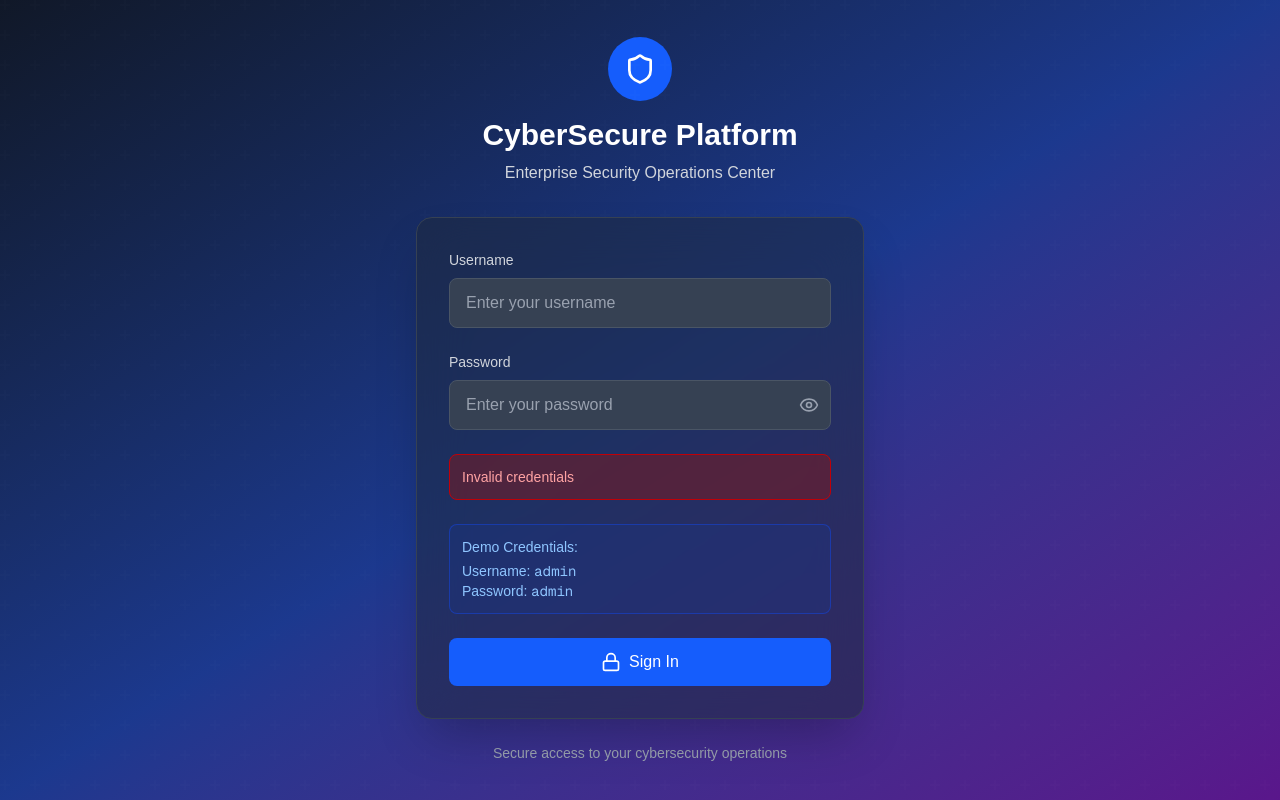
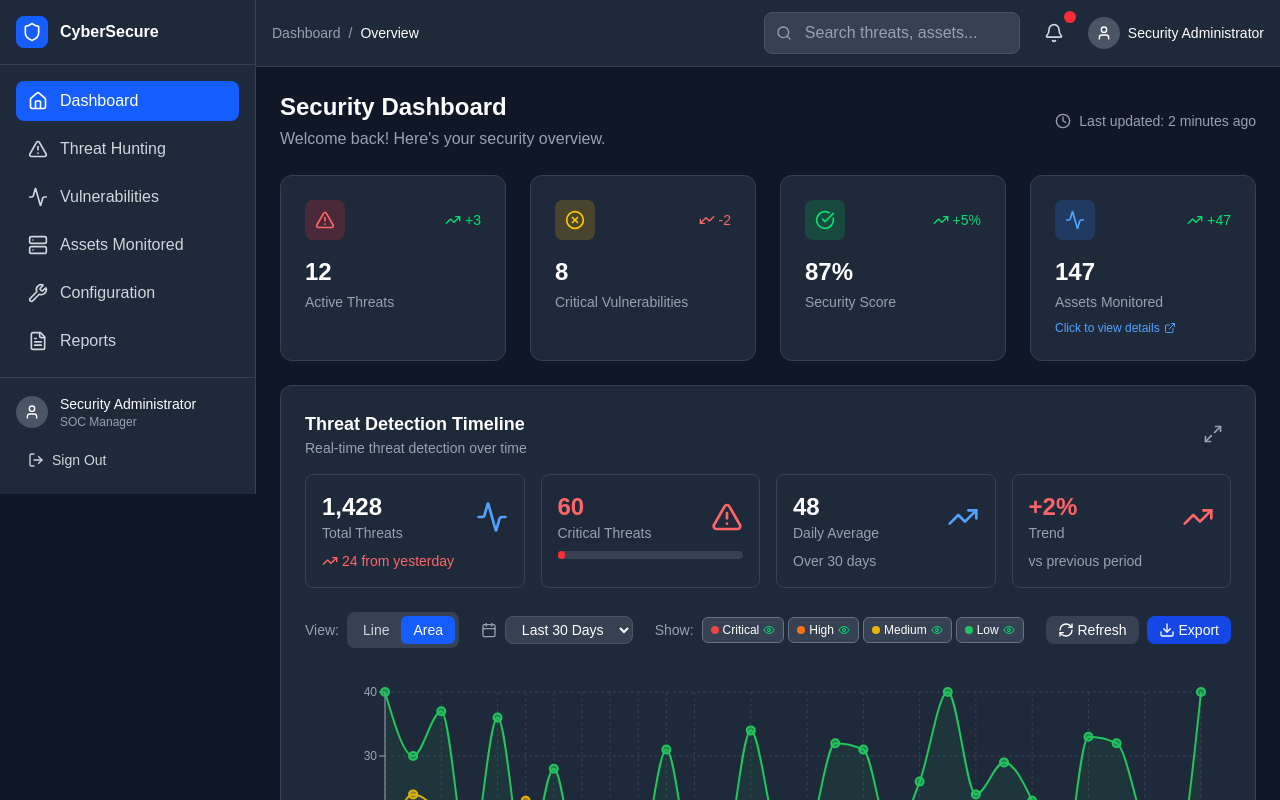
Before and after one commit to CapStone-Team-07/capstone, a Next.js app: page / in a window 1280 px wide. Both pictures are taken after a click on the button "Sign In". Shown: the top 800 px of the page. Built offline with nearby package versions, Linux system fonts and the light colour scheme.

Commit message:
Added Assets Monitoredas new page

```diff
--- a/app/page.jsx
+++ b/app/page.jsx
@@ -1,4 +1,4 @@
-// New Try Integrating ThreatHunting
+// Updated page.jsx with Assets Monitored Navigation
 "use client"
 import React, { useState, createContext, useContext, useEffect } from 'react';
 import {
@@ -53,6 +53,7 @@ import AlertDistribution from '@hooks/components/charts/AlertDistribution';
 import ThreatHunting from '@hooks/components/dashboard/ThreatHunting';
 import Configuration from '@hooks/components/dashboard/Configuration';
 import Vulnerabilities from '@hooks/components/dashboard/Vulnerabilities';
+import AssetsMonitored from '@hooks/components/charts/AssetsMonitored';
 
 // Mock data generation functions
 const randomBetween = (min, max) => Math.floor(Math.random() * (max - min + 1)) + min;
@@ -94,56 +95,6 @@ const generateAlertDistribution = () => {
     value: Math.round((item.count / total) * 100)
   }));
 };
-
-// Generate threat hunting data | Fetching from db.json
-// const generateThreatHuntingData = () => {
-//   const severities = ['Critical', 'High', 'Medium', 'Low'];
-//   const categories = ['Malware', 'Phishing', 'Brute Force', 'Data Exfiltration', 'Insider Threat', 'Advanced Persistent Threat', 'Ransomware', 'DDoS'];
-//   const statuses = ['Active', 'Investigating', 'Contained', 'Resolved', 'False Positive'];
-//   const sources = ['Firewall', 'IDS/IPS', 'Endpoint Detection', 'Email Security', 'Network Monitor', 'SIEM', 'Threat Intel'];
-//   const countries = ['United States', 'China', 'Russia', 'Germany', 'United Kingdom', 'France', 'India', 'Brazil'];
-//   const attackTypes = ['SQL Injection', 'Cross-Site Scripting', 'Buffer Overflow', 'Man-in-the-Middle', 'Zero-Day Exploit', 'Social Engineering'];
-
-//   const threats = [];
-//   for (let i = 0; i < 150; i++) {
-//     const severity = severities[Math.floor(Math.random() * severities.length)];
-//     const category = categories[Math.floor(Math.random() * categories.length)];
-//     const status = statuses[Math.floor(Math.random() * statuses.length)];
-//     const source = sources[Math.floor(Math.random() * sources.length)];
-//     const country = countries[Math.floor(Math.random() * countries.length)];
-//     const attackType = attackTypes[Math.floor(Math.random() * attackTypes.length)];
-
-//     const baseTime = Date.now() - (Math.random() * 7 * 24 * 60 * 60 * 1000);
-//     const riskScore = Math.floor(Math.random() * 100) + 1;
-
-//     threats.push({
-//       id: `THR-${String(i + 1).padStart(6, '0')}`,
-//       title: `${category} - ${attackType}`,
-//       description: `Suspicious ${category.toLowerCase()} activity detected from ${country}`,
-//       severity,
-//       category,
-//       status,
-//       source,
-//       riskScore,
-//       sourceIP: `${Math.floor(Math.random() * 255)}.${Math.floor(Math.random() * 255)}.${Math.floor(Math.random() * 255)}.${Math.floor(Math.random() * 255)}`,
-//       targetIP: `192.168.${Math.floor(Math.random() * 255)}.${Math.floor(Math.random() * 255)}`,
-//       country,
-//       timestamp: new Date(baseTime).toISOString(),
-//       lastActivity: new Date(baseTime + Math.random() * 24 * 60 * 60 * 1000).toISOString(),
-//       affectedAssets: Math.floor(Math.random() * 50) + 1,
-//       confidence: Math.floor(Math.random() * 40) + 60,
-//       attackVector: attackType,
-//       protocol: ['TCP', 'UDP', 'HTTP', 'HTTPS', 'FTP', 'SSH'][Math.floor(Math.random() * 6)],
-//       port: Math.floor(Math.random() * 65535) + 1,
-//       iocs: Math.floor(Math.random() * 20) + 1,
-//       mitreTactics: ['Initial Access', 'Execution', 'Persistence', 'Privilege Escalation', 'Defense Evasion'][Math.floor(Math.random() * 5)],
-//       analyst: ['John Doe', 'Jane Smith', 'Mike Johnson', 'Sarah Wilson', 'David Brown'][Math.floor(Math.random() * 5)],
-//       starred: Math.random() > 0.8,
-//       flagged: Math.random() > 0.7
-//     });
-//   }
-//   return threats.sort((a, b) => new Date(b.timestamp) - new Date(a.timestamp));
-// };
 
 // Authentication Context
 const AuthContext = createContext();
@@ -222,7 +173,7 @@ const useNavigation = () => {
 
 // Login Component
 const LoginPage = () => {
-  const [credentials, setCredentials] = useState({ username: '', password: '' });
+  const [credentials, setCredentials] = useState({ username: 'admin', password: 'admin' });
   const [showPassword, setShowPassword] = useState(false);
   const [error, setError] = useState('');
   const { login, loading } = useAuth();
@@ -295,6 +246,7 @@ const LoginPage = () => {
               </div>
             )}
 
+            {/* Demo Credentials */}
             <div className="bg-blue-900/30 border border-blue-700/50 rounded-lg p-3 text-blue-300 text-sm">
               <p className="font-medium mb-1">Demo Credentials:</p>
               <p>Username: <span className="font-mono">admin</span></p>
@@ -352,6 +304,12 @@ const Sidebar = ({ isOpen, onClose }) => {
       label: 'Vulnerabilities',
       icon: Activity,
       breadcrumb: ['Security', 'Vulnerabilities']
+    },
+    {
+      id: 'assets',
+      label: 'Assets Monitored',
+      icon: Server,
+      breadcrumb: ['Assets', 'Monitored Assets']
     },
     {
       id: 'config',
@@ -607,8 +565,10 @@ const DashboardOverview = () => {
     activeThreats: 12,
     criticalVulns: 8,
     securityScore: 87,
-    assetsMonitored: 1247
+    assetsMonitored: 147
   });
+
+  const { navigate } = useNavigation();
 
   const threatTimelineData = generateThreatTimeline(30);
   const alertDistributionData = generateAlertDistribution();
@@ -620,7 +580,8 @@ const DashboardOverview = () => {
       change: '+3',
       trend: 'up',
       color: 'red',
-      icon: AlertTriangle
+      icon: AlertTriangle,
+      clickable: false
     },
     {
       title: 'Critical Vulnerabilities',
@@ -628,7 +589,8 @@ const DashboardOverview = () => {
       change: '-2',
       trend: 'down',
       color: 'yellow',
-      icon: XCircle
+      icon: XCircle,
+      clickable: false
     },
     {
       title: 'Security Score',
@@ -636,7 +598,8 @@ const DashboardOverview = () => {
       change: '+5%',
       trend: 'up',
       color: 'green',
-      icon: CheckCircle
+      icon: CheckCircle,
+      clickable: false
     },
     {
       title: 'Assets Monitored',
@@ -644,9 +607,17 @@ const DashboardOverview = () => {
       change: '+47',
       trend: 'up',
       color: 'blue',
-      icon: Activity
+      icon: Activity,
+      clickable: true,
+      onClick: () => navigate('assets', ['Assets', 'Monitored Assets'])
     }
   ];
+
+  const handleMetricClick = (metric) => {
+    if (metric.clickable && metric.onClick) {
+      metric.onClick();
+    }
+  };
 
   return (
     <div className="p-6 space-y-6">
@@ -665,7 +636,15 @@ const DashboardOverview = () => {
         {metricCards.map((metric, index) => {
           const Icon = metric.icon;
           return (
-            <div key={index} className="bg-gray-800 border border-gray-700 rounded-xl p-6">
+            <div
+              key={index}
+              className={`bg-gray-800 border border-gray-700 rounded-xl p-6 transition-all duration-200 ${
+                metric.clickable
+                  ? 'cursor-pointer hover:border-blue-500 hover:shadow-lg hover:scale-105 transform'
+                  : ''
+              }`}
+              onClick={() => handleMetricClick(metric)}
+            >
               <div className="flex items-center justify-between mb-4">
                 <div className={`w-10 h-10 rounded-lg flex items-center justify-center ${metric.color === 'red' ? 'bg-red-500/20 text-red-400' :
                   metric.color === 'yellow' ? 'bg-yellow-500/20 text-yellow-400' :
@@ -683,6 +662,12 @@ const DashboardOverview = () => {
               <div>
                 <p className="text-2xl font-bold text-white mb-1">{metric.value}</p>
                 <p className="text-gray-400 text-sm">{metric.title}</p>
+                {metric.clickable && (
+                  <p className="text-blue-400 text-xs mt-2 flex items-center space-x-1">
+                    <span>Click to view details</span>
+                    <ExternalLink className="w-3 h-3" />
+                  </p>
+                )}
               </div>
             </div>
           );
@@ -790,9 +775,7 @@ const DashboardOverview = () => {
   );
 };
 
-
 // Placeholder Components for other views
-// Demo
 const VulnerabilitiesView = () => (
   <div className="p-6">
     <h1 className="text-2xl font-bold text-white mb-4">Vulnerabilities</h1>
@@ -804,7 +787,6 @@ const VulnerabilitiesView = () => (
   </div>
 );
 
-// Demo
 const ConfigurationView = () => (
   <div className="p-6">
     <h1 className="text-2xl font-bold text-white mb-4">Configuration</h1>
@@ -816,7 +798,6 @@ const ConfigurationView = () => (
   </div>
 );
 
-// Demo
 const ReportsView = () => (
   <div className="p-6">
     <h1 className="text-2xl font-bold text-white mb-4">Reports</h1>
@@ -843,6 +824,8 @@ const MainContent = () => {
       return <Configuration />;
     case 'reports':
       return <ReportsView />;
+    case 'assets':
+      return <AssetsMonitored />;
     default:
       return <DashboardOverview />;
   }
```
